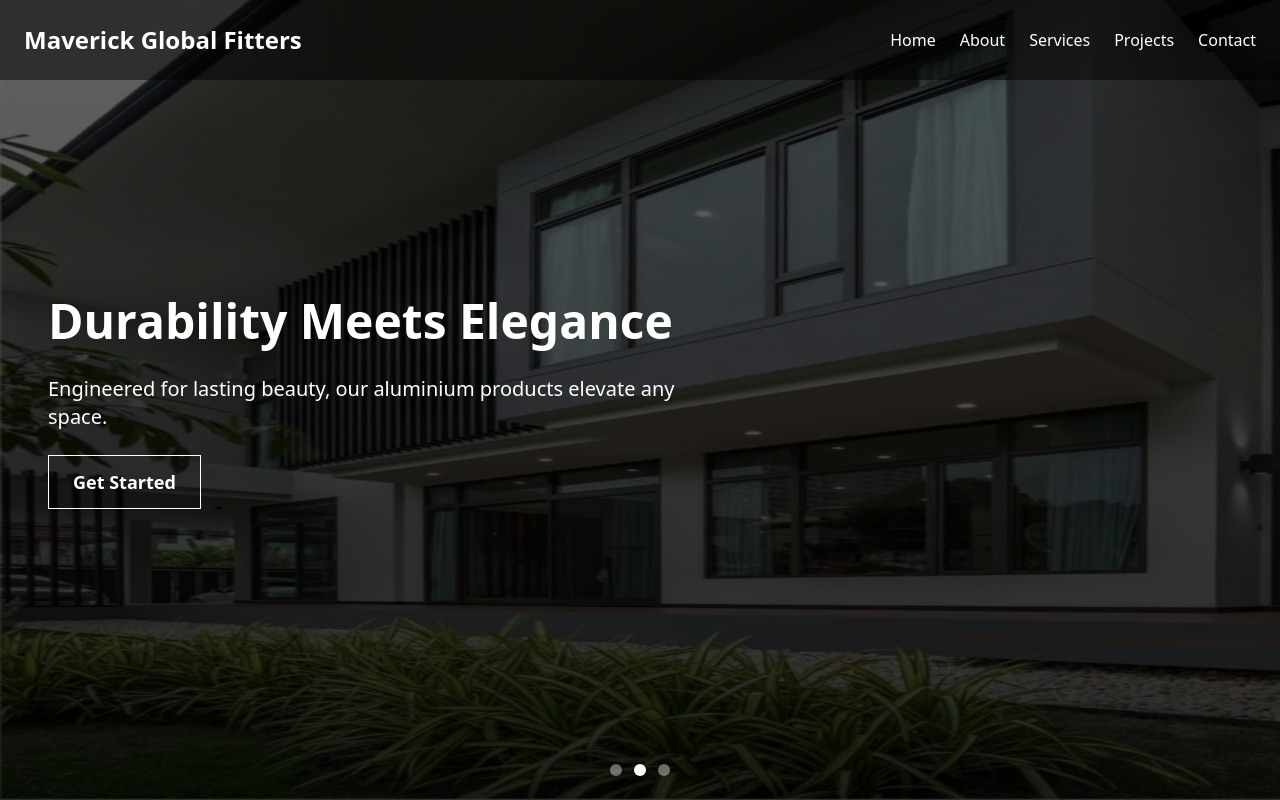
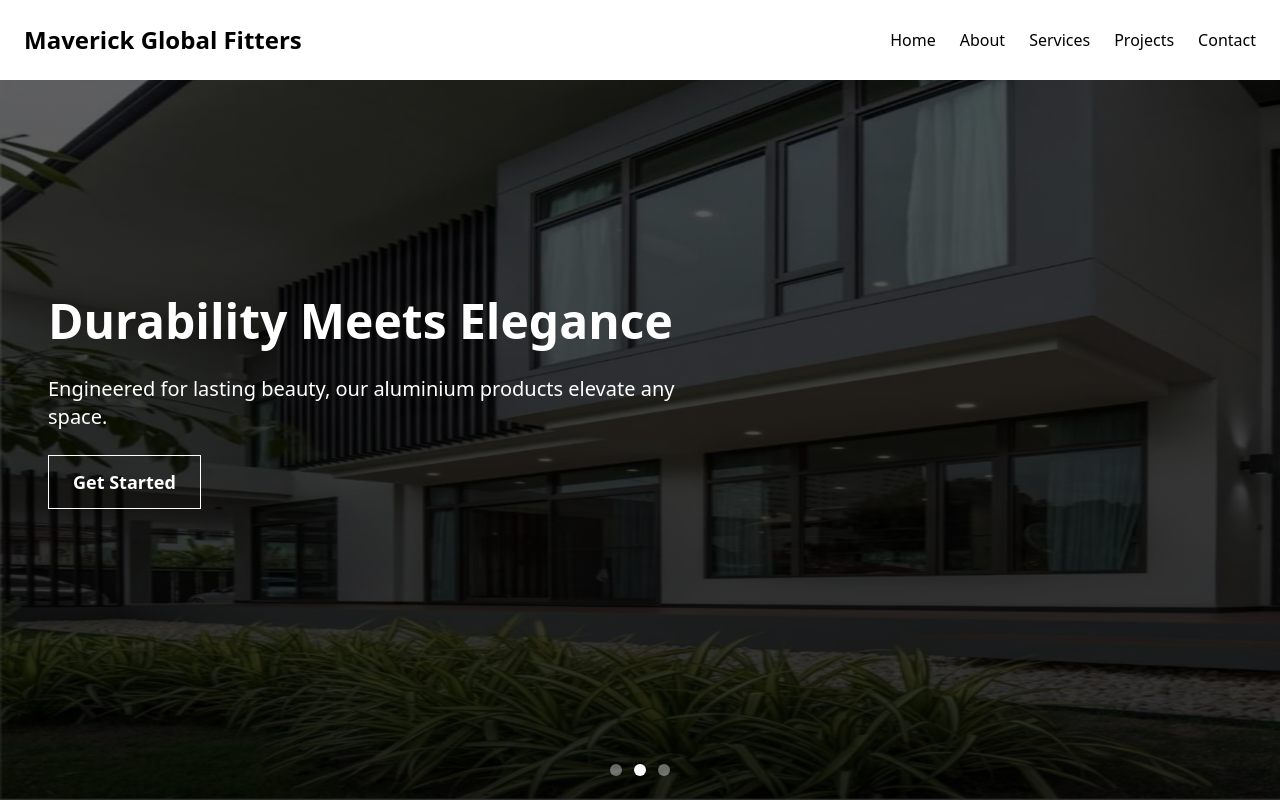
Before and after one commit to TadiwaMakoni05/maverick, a Next.js app: page / in a window 1280 px wide. Shown: the top 800 px of the page. Built offline with nearby package versions, Linux system fonts and the light colour scheme.

Commit message:
colors nav partly

```diff
--- a/src/components/NavBar.js
+++ b/src/components/NavBar.js
@@ -11,7 +11,7 @@ const NavBar = () => {
 
   useEffect(() => {
     const handleScroll = () => {
-      if (window.scrollY > 0) {
+      if (window.scrollY > 50) {
         setIsScrolled(true);
       } else {
         setIsScrolled(false);
@@ -25,7 +25,7 @@ const NavBar = () => {
   return (
     <nav
       className={`fixed top-0 left-0 w-full z-50 p-6 transition-all duration-300 ${
-        isScrolled ? "bg-white text-black shadow-md" : "bg-black/50 text-white"
+        isScrolled ? "bg-black/40 text-white shadow-md" : "bg-white text-black"
       }`}
     >
       <div className="container mx-auto flex justify-between items-center">
@@ -38,9 +38,9 @@ const NavBar = () => {
           <Link href="/about" className="hover:opacity-70">
             About
           </Link>
-          <a href="#services" className="hover:opacity-70">
+          <Link href="/services" className="hover:opacity-70">
             Services
-          </a>
+          </Link>
           <Link href="/projects" className="hover:opacity-70">
             Projects
           </Link>
@@ -57,16 +57,16 @@ const NavBar = () => {
       </div>
 
       {isOpen && (
-        <div className="md:hidden mt-4 flex flex-col w-full space-y-4 px-6 py-4 bg-white text-black  shadow-lg">
+        <div className="md:hidden mt-4 flex flex-col w-full space-y-4 px-6 py-4  text-white  shadow-lg">
           <Link href="/" className="hover:opacity-70">
             Home
           </Link>
           <Link href="/about" className="hover:opacity-70">
             About
           </Link>
-          <a href="#services" className="hover:opacity-70">
+          <Link href="/services" className="hover:opacity-70">
             Services
-          </a>
+          </Link>
           <Link href="/projects" className="hover:opacity-70">
             Projects
           </Link>
```
